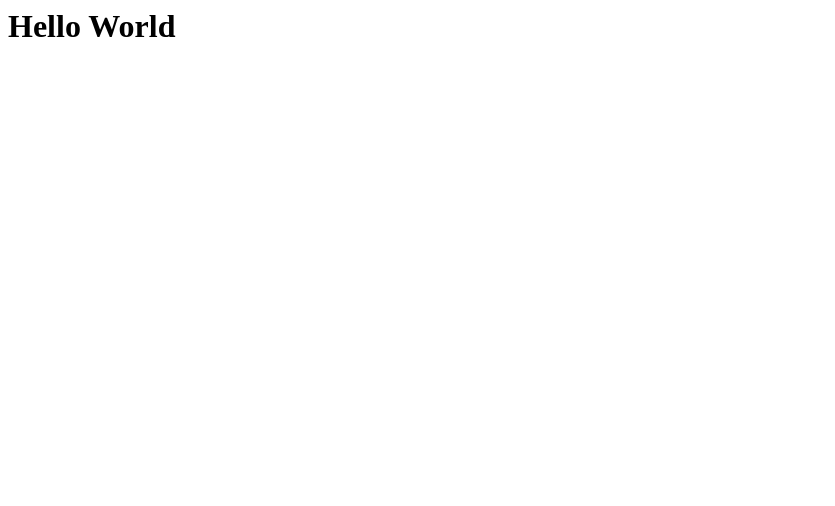
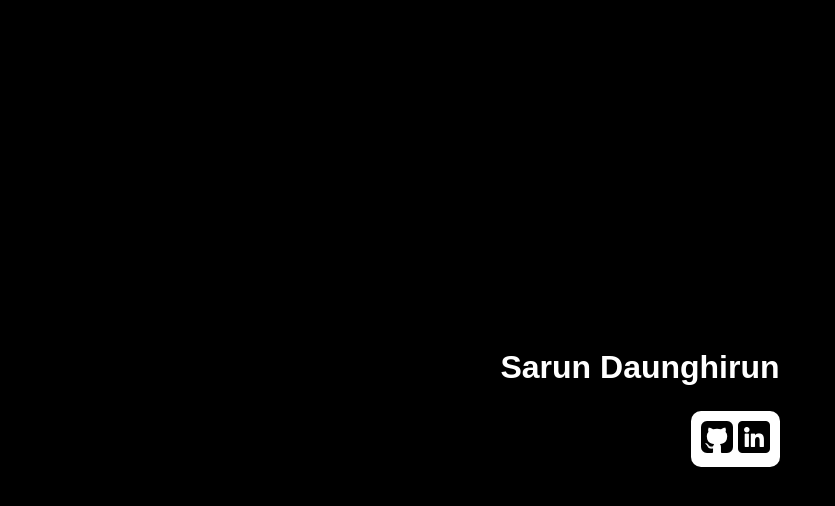
Before and after one commit to sdsarun/sdarun.github.io, a plain HTML site: page index.html in a window 1280 px wide. Shown: the whole page, without its empty margins (0-835 px from the left). Drawn offline with Linux system fonts and the light colour scheme.

Commit message:
just a demo

```diff
--- a/index.html
+++ b/index.html
@@ -1 +1,29 @@
-<h1>Hello World</h1>
+<!DOCTYPE html>
+<html lane="en">
+
+<head>
+    <meta charset="utf-8" />
+    <meta name="viewport" content="width=device-width, initial-scale=1.0" />
+    <link rel="stylesheet" href="./style.css" />
+    <title>Sarun Duanghirun</title>
+</head>
+
+<body>
+    <main class="main-content">
+        <div class="content-box">
+            <div class="name-box">
+                <h1 class="my-name">Sarun Daunghirun</h1>
+            </div>
+            <div class="social-box">
+                <div class="social-wrap">
+                    <a href="https://github.com/sdsarun" target="_blank"><img class="social-icon"
+                            src="./icons/github.png" alt=""></a>
+                    <a href="https://www.linkedin.com/in/sarun-daunghirun-166234266/" target="_blank"><img
+                            class="social-icon" src="./icons/linkedin.png" alt=""></a>
+                </div>
+            </div>
+        </div>
+    </main>
+</body>
+
+</html>
--- /dev/null
+++ b/style.css
@@ -0,0 +1,74 @@
+* {
+    margin: 0;
+    padding: 0;
+    box-sizing: border-box;
+    font-family: Arial, Helvetica, sans-serif;
+}
+
+html,
+body{
+    width: 100%;
+    height: 100%;
+}
+
+.main-content {
+
+    height: 100%;
+    width: 100%;
+    background-color: black;
+
+    display: flex;
+    align-items: center;
+    justify-content: center;
+}
+
+.content-box {
+    position: relative;
+    background-color: black;
+    border-radius: 10px;
+}
+
+.name-box {
+    color: white;
+    padding: 20px 20px;
+    background-color: black;
+}
+
+.social-box {
+    padding: 5px 20px;
+    text-align: right;
+    border-radius: 10px;
+    border-bottom-left-radius: 10px;
+    border-bottom-right-radius: 10px;
+    display: flex;
+    justify-content: flex-end;
+    align-items: center;
+}
+
+.social-icon {
+    display: inline-block;
+    transition: 0.5s;
+}
+
+.social-wrap {
+    background-color: white;
+    padding: 10px 10px;
+    border-radius: 10px;
+}
+
+/* animation */
+
+.my-name {
+    transition: 0.5s;
+}
+
+.my-name:hover {
+    transform: scale(3.5) translateY(-100%);
+    transition: 0.5s;
+}
+
+.social-icon:hover {
+    transform: scale(1.5);
+    transition: 0.5s;
+    padding: 10px 20px;
+}
```
Also changed, not shown: icons/github.png (added), icons/linkedin.png (added).
